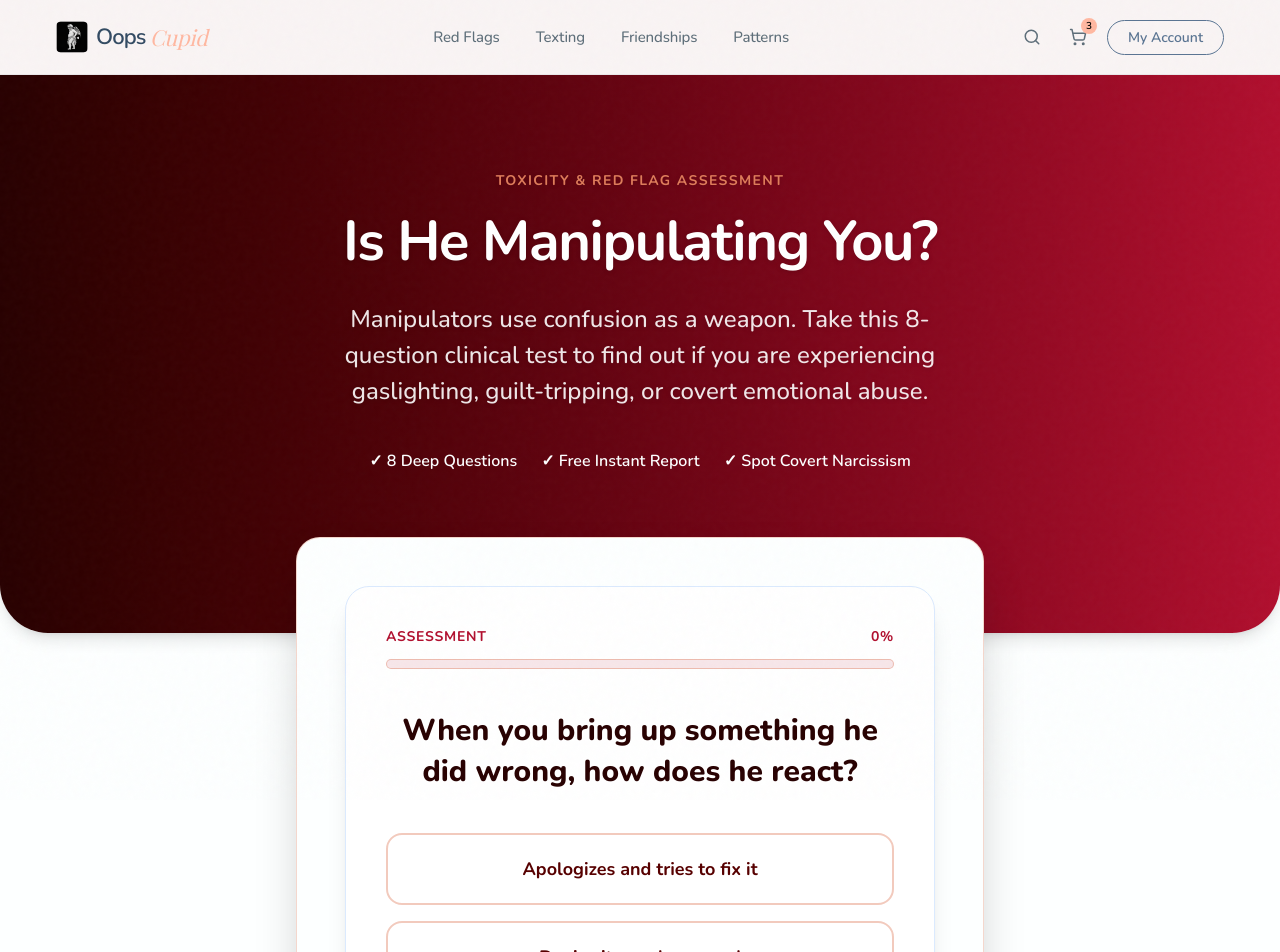
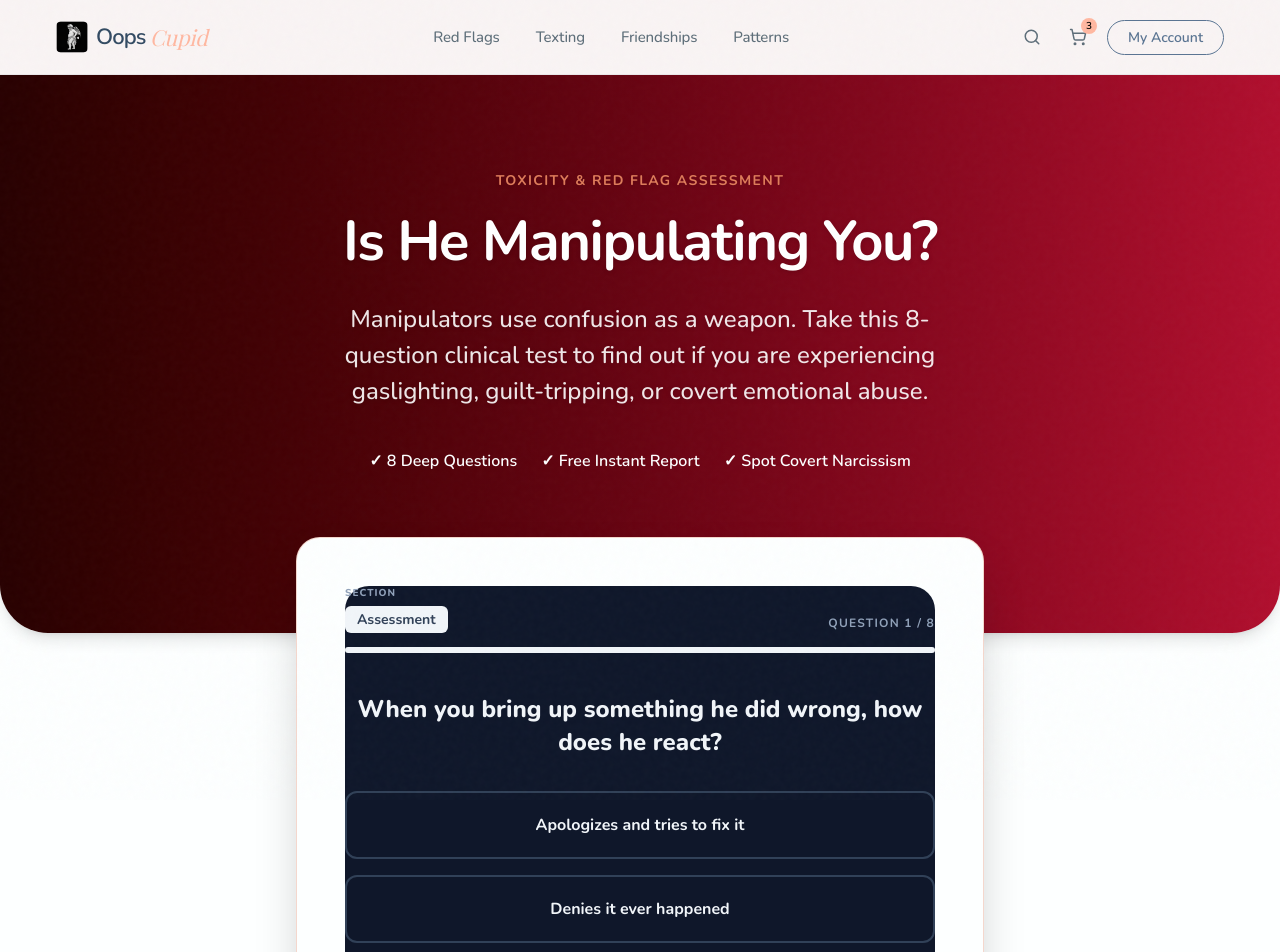
Before and after one commit to Sinadehesh/OopsCupid, a Next.js app: page /is-he-manipulative in a window 1280 px wide. Shown: the top 952 px of the page. Built offline with nearby package versions, Linux system fonts and the light colour scheme; a web font is replaced by a local one.

Commit message:
feat: applied custom color palette and seamless auto-advance UX to attraction quiz safely

```diff
--- a/components/features/QuizWidget.tsx
+++ b/components/features/QuizWidget.tsx
@@ -167,16 +167,25 @@ const PHASE_LABELS: Record<string, string> = {
 };
 
 export default function QuizWidget({ quizName }: { quizName: string }) {
-  const [currentIndex, setCurrentIndex]   = useState(0);
-  const [answers, setAnswers]             = useState<Record<string, string>>({});
-  const [showResult, setShowResult]       = useState(false);
-  const [resultData, setResultData]       = useState<any>(null);
-  const [loading, setLoading]             = useState(false);
+  const [currentIndex, setCurrentIndex]     = useState(0);
+  const [answers, setAnswers]               = useState<Record<string, string>>({});
+  const [showResult, setShowResult]         = useState(false);
+  const [resultData, setResultData]         = useState<any>(null);
+  const [loading, setLoading]               = useState(false);
+
+  // New Animation & UX States
+  const [selectedAnswer, setSelectedAnswer] = useState<string | null>(null);
+  const [isAnimating, setIsAnimating]       = useState(false);
+  const [slideDirection, setSlideDirection] = useState<"forward" | "backward">("forward");
+
   const topRef = useRef<HTMLDivElement>(null);
 
   const isDarkTheme = ["partners-attachment-style","is-he-manipulative"].includes(quizName);
 
-  const activeQuestions = useMemo((): Question[] => {
+  // Custom Theme Flag specifically for Attraction Patterns
+  const isAttraction = quizName === "attraction-patterns" || quizName === "who-finds-me-attractive";
+
+  const activeQuestions = useMemo(() => {
     if (quizName === "attachment-style") {
       const hasKids = answers["demo_2"] === "Yes";
       return [...demoQ, ...ecrQ, ...rsQ, ...dersQ, ...loveQ, ...yqsQ, ...crqQ, ...mdsQ, ...(hasKids ? parQ : [])];
@@ -188,21 +197,49 @@ export default function QuizWidget({ quizName }: { quizName: string }) {
   const isFinished = currentIndex >= activeQuestions.length;
   const progress   = Math.round((currentIndex / activeQuestions.length) * 100);
 
-  const tBg          = isDarkTheme ? "bg-[#fdffff]"                  : "bg-white";
-  const tH3          = isDarkTheme ? "text-[#280000]"                : "text-[#334B63]";
-  const tP           = isDarkTheme ? "text-[#570000]"                : "text-[#5E6E79]";
-  const tBorder      = isDarkTheme ? "border-[#de7c5a]/40"           : "border-[#dee2ff]";
-  const tAccentBg    = isDarkTheme ? "bg-[#b10f2e]"                  : "bg-[#006ba6]";
-  const tAccentHover = isDarkTheme ? "hover:bg-[#8a0b23]"            : "hover:bg-[#0496ff]";
-  const tAccentLight = isDarkTheme ? "bg-[#b10f2e]/10"               : "bg-[#0496ff]/5";
+  // DYNAMIC STYLING BASED ON THEME
+  const colors = {
+    bg: isAttraction ? "bg-white" : isDarkTheme ? "bg-[#0f172a]" : "bg-white",
+    cardBorder: isAttraction ? "border-transparent" : isDarkTheme ? "border-slate-700" : "border-slate-100",
+    textPrimary: isAttraction ? "text-[#086788]" : isDarkTheme ? "text-slate-100" : "text-slate-900",
+    textSecondary: isAttraction ? "text-[#086788]/70" : isDarkTheme ? "text-slate-400" : "text-slate-500",
+    progressTrack: isAttraction ? "bg-[#086788]/10" : "bg-slate-100",
+    progressFill: isAttraction ? "bg-[#F0C808]" : "bg-[#0496ff]",
+    optionBorder: isAttraction ? "border-[#06AED5]/40" : isDarkTheme ? "border-slate-700" : "border-slate-200",
+    optionHover: isAttraction ? "hover:border-[#06AED5] hover:bg-[#06AED5]/5 hover:-translate-y-0.5 hover:shadow-sm" : isDarkTheme ? "hover:border-[#b10f2e] hover:bg-[#b10f2e]/10" : "hover:border-[#0496ff] hover:bg-[#0496ff]/5",
+    optionSelected: isAttraction ? "border-[#086788] bg-[#06AED5]/10 shadow-inner" : "border-[#0496ff] bg-[#0496ff]/10",
+    btnPrimary: isAttraction ? "bg-[#DD1C1A] text-white hover:bg-[#C11715]" : isDarkTheme ? "bg-[#b10f2e] text-white" : "bg-[#006ba6] text-white"
+  };
 
   const handleOptionClick = (option: string) => {
+    if (isAnimating || selectedAnswer !== null) return; // Prevent double clicks
+
+    setSelectedAnswer(option);
     const q = activeQuestions[currentIndex];
     setAnswers(prev => ({ ...prev, [q.id]: option }));
-    setCurrentIndex(prev => prev + 1);
 
-    if (topRef.current) {
-      topRef.current.scrollIntoView({ behavior: "smooth", block: "start" });
+    // Auto-advance sequence
+    setTimeout(() => {
+      setIsAnimating(true);
+      setSlideDirection("forward");
+
+      setTimeout(() => {
+        setCurrentIndex(prev => prev + 1);
+        setSelectedAnswer(null);
+        setIsAnimating(false);
+      }, 250); // CSS Transition time
+    }, 400); // Wait time to show the user their selection was registered
+  };
+
+  const handleBack = () => {
+    if (currentIndex > 0 && !isAnimating) {
+      setIsAnimating(true);
+      setSlideDirection("backward");
+      setTimeout(() => {
+        setCurrentIndex(prev => prev - 1);
+        setSelectedAnswer(null);
+        setIsAnimating(false);
+      }, 250);
     }
   };
 
@@ -229,11 +266,10 @@ export default function QuizWidget({ quizName }: { quizName: string }) {
 
   if (loading) {
     return (
-      <div ref={topRef} className={`w-full mx-auto text-center py-20 animate-in fade-in duration-300 ${tBg} rounded-2xl`}>
+      <div ref={topRef} className={`w-full text-center py-24 ${colors.bg} rounded-3xl ${isAttraction ? '' : 'shadow-xl border'} ${colors.cardBorder} animate-in fade-in`}>
         <div className="flex flex-col items-center justify-center">
-          <div className={`w-16 h-16 border-4 ${isDarkTheme ? "border-[#b10f2e]/20 border-t-[#b10f2e]" : "border-[#006ba6]/20 border-t-[#006ba6]"} rounded-full animate-spin mb-6`}></div>
-          <h3 className={`text-2xl font-extrabold ${tH3} mb-2 animate-pulse`}>Computing Master Profile...</h3>
-          <p className="text-lg text-[#5E6E79] font-medium">Cross-referencing metrics.</p>
+          <div className={`w-16 h-16 border-4 border-t-transparent ${isAttraction ? 'border-[#06AED5]' : 'border-[#0496ff]'} rounded-full animate-spin mb-6`}></div>
+          <h3 className={`text-2xl font-extrabold ${colors.textPrimary} mb-2 animate-pulse`}>Analyzing Profile...</h3>
         </div>
       </div>
     );
@@ -242,70 +278,116 @@ export default function QuizWidget({ quizName }: { quizName: string }) {
   if (showResult && resultData) {
     if (quizName === "attachment-style" && resultData.profile) {
       return (
-        <div ref={topRef} className={`rounded-2xl ${tBg} text-left w-full mx-auto animate-in fade-in duration-500`}>
-          <span className="text-sm font-bold uppercase tracking-widest text-[#d81159] mb-3 block text-center">
-            Clinical Assessment Complete
-          </span>
-          <h3 className={`text-[28px] md:text-[34px] font-extrabold ${tH3} mb-10 leading-tight text-center`}>
-            Your Master Psychological Profile
-          </h3>
+        <div ref={topRef} className="w-full animate-in fade-in duration-500">
           <MasterReport profile={resultData.profile} demographics={resultData.demographics} isDarkTheme={isDarkTheme} />
         </div>
       );
     }
 
     return (
-      <div ref={topRef} className={`rounded-2xl ${tBg} text-left w-full mx-auto animate-in fade-in duration-500`}>
-        <h3 className={`text-[28px] md:text-[34px] font-extrabold ${tH3} mb-10 leading-tight text-center`}>{resultData.title}</h3>
+      <div ref={topRef} className={`rounded-3xl ${colors.bg} text-left w-full ${isAttraction ? '' : 'shadow-xl border'} ${colors.cardBorder} animate-in fade-in duration-500`}>
+        <h3 className={`text-[28px] md:text-[34px] font-extrabold ${colors.textPrimary} mb-10 leading-tight text-center`}>{resultData.title}</h3>
         {quizName === "who-finds-me-attractive" || quizName === "attraction-patterns" ? (
           <MultiGaugeGrid dialData={resultData.dialData} percentagesData={resultData.percentagesData} title={resultData.title} subLabelStr="%" />
         ) : (
           <DashboardGrid healthScore={resultData.healthScore} gaugeScore={resultData.gaugeScore} gaugeLabel={resultData.gaugeLabel} />
         )}
-        <p className={`${tP} p-6 border ${tBorder} rounded-xl font-medium text-lg whitespace-pre-wrap`}>{resultData.description}</p>
-        <p className={`${tP} p-6 mt-4 border ${tBorder} rounded-xl font-medium text-lg whitespace-pre-wrap`}>{resultData.behaviors}</p>
+        <p className={`${colors.textPrimary} p-6 border ${colors.optionBorder} rounded-2xl font-medium text-lg whitespace-pre-wrap mb-4 bg-slate-50/50`}>{resultData.description}</p>
+        <p className={`${colors.textPrimary} p-6 border ${colors.optionBorder} rounded-2xl font-medium text-lg whitespace-pre-wrap bg-slate-50/50`}>{resultData.behaviors}</p>
       </div>
     );
   }
 
   if (isFinished) {
     return (
-      <div ref={topRef} className={`max-w-3xl mx-auto bg-white p-10 rounded-3xl shadow-xl border border-blue-100 text-center py-10 animate-in fade-in zoom-in duration-300 ${tP}`}>
-        <div className={`w-20 h-20 mx-auto ${tAccentLight} rounded-full flex items-center justify-center mb-6 shadow-inner border-2 ${tBorder}`}>
-          <span className="text-3xl">🧠</span>
+      <div ref={topRef} className={`w-full ${colors.bg} rounded-3xl ${isAttraction ? '' : 'shadow-xl border'} ${colors.cardBorder} text-center py-16 animate-in fade-in zoom-in`}>
+        <div className={`w-24 h-24 mx-auto ${colors.progressTrack} rounded-full flex items-center justify-center mb-6`}>
+          <span className="text-4xl">🧠</span>
         </div>
-        <h3 className={`text-3xl font-extrabold ${tH3} mb-4`}>Assessment Complete</h3>
-        <p className="text-lg mb-10 max-w-md mx-auto font-medium">All data captured. We are ready to compile your multi-dimensional psychological profile.</p>
-        <button onClick={handleSubmit} className={`w-full max-w-sm mx-auto block ${tAccentBg} text-white font-bold py-4 rounded-xl transform hover:-translate-y-1 transition-all duration-300`}>
-          Reveal My Profile
+        <h3 className={`text-3xl font-extrabold ${colors.textPrimary} mb-4`}>Assessment Complete</h3>
+        <p className={`text-lg mb-10 max-w-md mx-auto font-medium ${colors.textSecondary}`}>All data captured. We are ready to compile your specific psychological attraction map.</p>
+        <button onClick={handleSubmit} className={`w-full max-w-sm mx-auto block ${colors.btnPrimary} font-extrabold py-4 rounded-xl transform hover:-translate-y-1 transition-all duration-300 shadow-lg`}>
+          Reveal My Blueprint
         </button>
       </div>
     );
   }
 
   const q = activeQuestions[currentIndex];
+  const sectionName = PHASE_LABELS[q.section || "default"] ?? q.section ?? "Assessment";
 
   return (
-    <div ref={topRef} className="max-w-3xl mx-auto bg-white p-6 md:p-10 rounded-3xl shadow-xl border border-blue-100 animate-in slide-in-from-right-4 duration-300">
-      <div className="mb-8">
-        <div className={`flex justify-between items-center text-sm font-bold uppercase tracking-wider mb-3 ${isDarkTheme ? "text-[#b10f2e]" : "text-[#006ba6]"}`}>
-          <span>{PHASE_LABELS[q.section || "default"] ?? q.section ?? "Assessment"}</span>
-          <span>{progress}%</span>
+    <div ref={topRef} className={`w-full ${colors.bg} rounded-3xl flex flex-col justify-center min-h-[450px]`}>
+
+      {/* HEADER: Section Indicator & Progress */}
+      <div className="mb-10">
+        <div className="flex justify-between items-end mb-4">
+          <div>
+            <span className={`text-[10px] font-extrabold uppercase tracking-widest ${colors.textSecondary} block mb-1.5`}>
+              Section
+            </span>
+            <span className={`text-xs md:text-sm font-bold px-3 py-1 rounded-md ${isAttraction ? 'bg-[#086788]/10 text-[#086788]' : 'bg-slate-100 text-slate-700'}`}>
+              {sectionName}
+            </span>
+          </div>
+          <div className={`text-xs font-bold tracking-widest ${colors.textSecondary}`}>
+            QUESTION {currentIndex + 1} / {activeQuestions.length}
+          </div>
         </div>
-        <div className={`w-full ${tAccentLight} rounded-full h-2.5 border ${tBorder} overflow-hidden`}>
-          <div className={`${tAccentBg} h-full rounded-full transition-all duration-500`} style={{ width: `${progress}%` }} />
+
+        {/* Progress Bar */}
+        <div className={`w-full h-1.5 rounded-full ${colors.progressTrack} overflow-hidden`}>
+          <div className={`h-full rounded-full transition-all duration-500 ease-out ${colors.progressFill}`} style={{ width: `${progress}%` }} />
         </div>
       </div>
 
-      <h3 className={`text-2xl md:text-3xl font-extrabold ${tH3} mb-8 leading-snug text-center min-h-[100px] flex items-center justify-center`}>{q.text}</h3>
+      {/* QUESTION & OPTIONS (Animated Container) */}
+      <div className={`transition-all duration-250 ease-in-out transform ${isAnimating ? (slideDirection === 'forward' ? 'opacity-0 -translate-y-4 scale-[0.99]' : 'opacity-0 translate-y-4 scale-[0.99]') : 'opacity-100 translate-y-0 scale-100'}`}>
+        <h3 className={`text-xl md:text-2xl font-extrabold ${colors.textPrimary} mb-8 leading-snug text-center`}>
+          {q.text}
+        </h3>
 
-      <div className="space-y-4">
-        {q.options.map((option: string, idx: number) => (
-          <button key={idx} onClick={() => handleOptionClick(option)} className={`w-full text-center p-5 rounded-2xl border-2 ${tBorder} hover:border-[${isDarkTheme ? '#b10f2e' : '#006ba6'}] hover:bg-[${isDarkTheme ? '#b10f2e' : '#0496ff'}]/5 transition-all duration-200 ${tP} font-bold text-lg hover:shadow-md hover:-translate-y-0.5 focus:outline-none`}>
-            {option}
-          </button>
-        ))}
+        <div className="grid grid-cols-1 gap-3 md:gap-4 w-full">
+          {q.options.map((option: string, idx: number) => {
+            const isSelected = selectedAnswer === option;
+            const isDisabled = selectedAnswer !== null && !isSelected;
+
+            return (
+              <button
+                key={idx}
+                onClick={() => handleOptionClick(option)}
+                disabled={isDisabled}
+                className={`
+                  w-full text-center p-4 md:p-[20px] rounded-xl border-2 font-bold text-sm md:text-base transition-all duration-200
+                  ${isSelected ? colors.optionSelected : colors.optionBorder}
+                  ${!isDisabled && !isSelected ? colors.optionHover : ''}
+                  ${isDisabled ? 'opacity-40 cursor-not-allowed' : 'cursor-pointer'}
+                  ${colors.textPrimary}
+                `}
+              >
+                {option}
+              </button>
+            )
+          })}
+        </div>
       </div>
+
+      {/* FOOTER: Back Button (No Next Button per requirements) */}
+      <div className="mt-8 flex justify-start">
+        <button
+          onClick={handleBack}
+          disabled={currentIndex === 0 || isAnimating || selectedAnswer !== null}
+          className={`text-sm font-bold flex items-center gap-1.5 px-5 py-2.5 rounded-lg border-2 transition-all
+            ${currentIndex === 0 || isAnimating || selectedAnswer !== null
+              ? 'opacity-0 pointer-events-none'
+              : isAttraction
+                ? 'border-[#086788]/20 text-[#086788] hover:bg-[#086788]/5 hover:border-[#086788]'
+                : 'border-slate-200 text-slate-500 hover:bg-slate-50'}`}
+        >
+          <span>←</span> Back
+        </button>
+      </div>
+
     </div>
   );
 }
```
